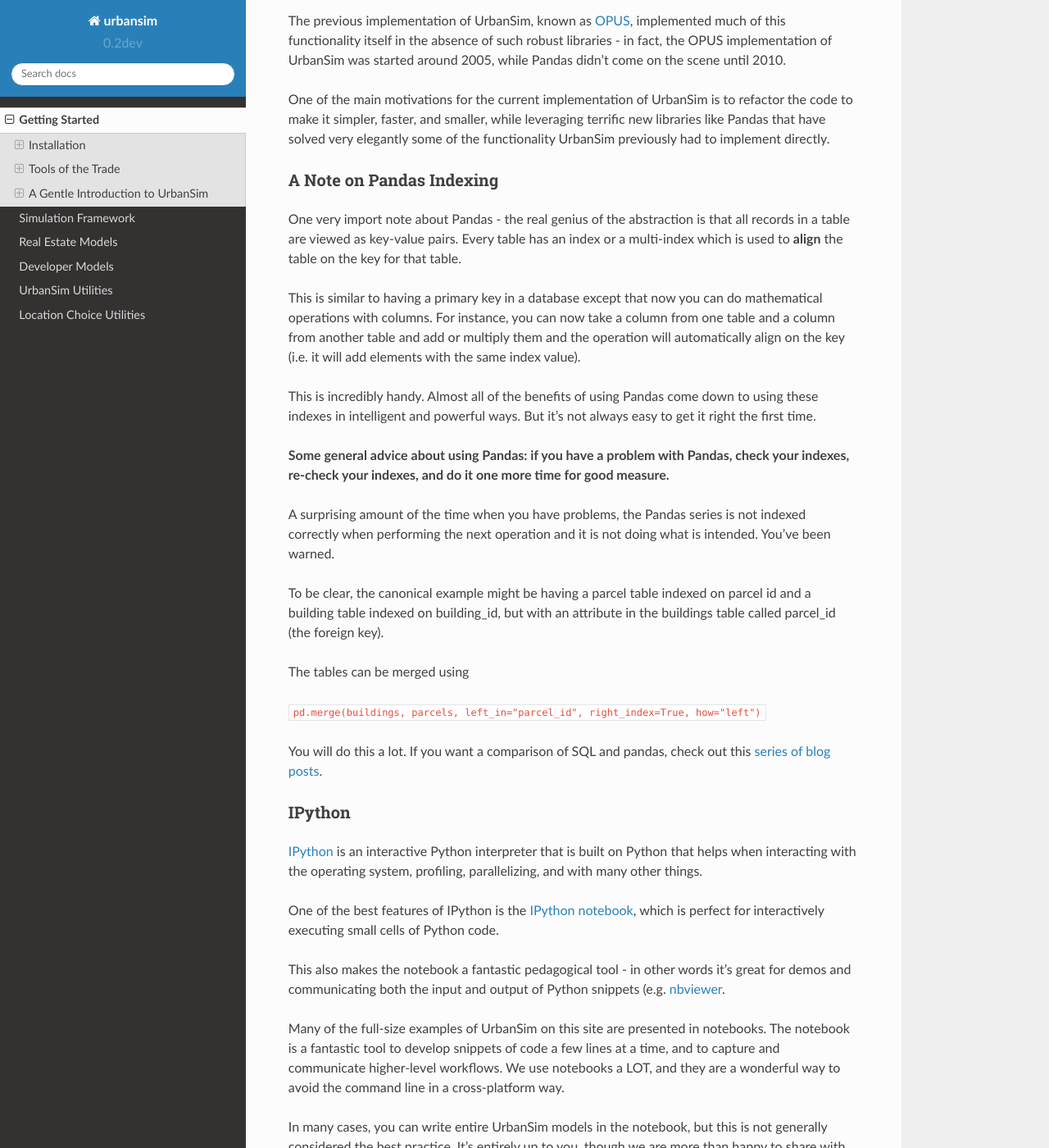
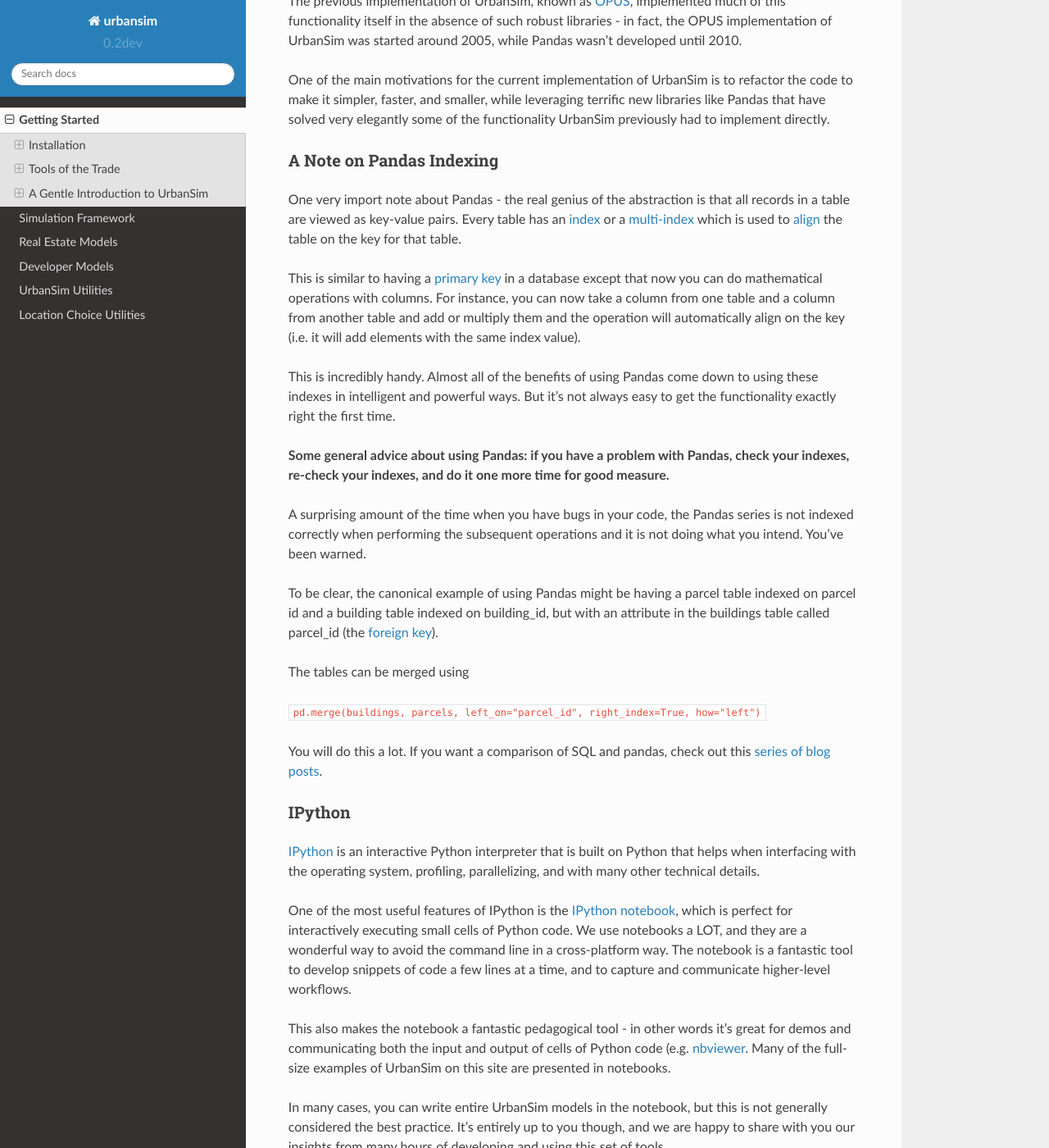
Before and after one commit to UDST/urbansim, a Sphinx documentation site: the page built from docs/gettingstarted.rst, in a window 1280 px wide and 1400 px high, scrolled down 1027 px. Shown: the whole window at 82% size. Built offline with Sphinx 7.4.7 and the Read the Docs theme 2.0.0, drawn with Linux system fonts in a browser that asks for light colours; some of the changed text lies outside the part shown.

Commit message:
proofing the current gettingstarted

```diff
--- a/docs/gettingstarted.rst
+++ b/docs/gettingstarted.rst
@@ -37,46 +37,44 @@
 Pandas
 ~~~~~~
 
-`Pandas <http://pandas.pydata.org>`_ is a data manipulation library written in Python which is an outstanding tool for data manipulation and exploration.  To get started, we recommend Wes McKinney's `10 minute video tour <http://vimeo.com/59324550>`_.
+`Pandas <http://pandas.pydata.org>`_ is a data science library written in Python which is an outstanding tool for data manipulation and exploration.  To get started, we recommend Wes McKinney's `10 minute video tour <http://vimeo.com/59324550>`_.
 
-Pandas is similar to a relational database with a much easier API than SQL, and is has much faster performance.  However, it does not enable multi-user editing of data and transactions the way a database would.
+Pandas is similar to a relational database with a much easier API than SQL, and with much faster performance.  However, it makes no attempt to enable multi-user editing of data and transactions the way a database would.
 
-The previous implementation of UrbanSim, known as `OPUS <http://urbansim.org>`_, implemented much of this functionality itself in the absence of such robust libraries - in fact, the OPUS implementation of UrbanSim was started around 2005, while Pandas didn't come on the scene until 2010.
+The previous implementation of UrbanSim, known as `OPUS <http://urbansim.org>`_, implemented much of this functionality itself in the absence of such robust libraries - in fact, the OPUS implementation of UrbanSim was started around 2005, while Pandas wasn't developed until 2010.
 
 One of the main motivations for the current implementation of UrbanSim is to refactor the code to make it simpler, faster, and smaller, while leveraging terrific new libraries like Pandas that have solved very elegantly some of the functionality UrbanSim previously had to implement directly.
 
 A Note on Pandas Indexing
 ~~~~~~~~~~~~~~~~~~~~~~~~~
 
-One very import note about Pandas - the real genius of the abstraction is that all records in a table are viewed as key-value pairs.  Every table has an index or a multi-index which is used to **align** the table on the key for that table.
+One very import note about Pandas - the real genius of the abstraction is that all records in a table are viewed as key-value pairs.  Every table has an `index <http://pandas.pydata.org/pandas-docs/stable/indexing.html>`_ or a `multi-index <http://pandas.pydata.org/pandas-docs/stable/indexing.html#hierarchical-indexing-multiindex>`_ which is used to `align <http://pandas.pydata.org/pandas-docs/stable/basics.html#aligning-objects-with-each-other-with-align>`_ the table on the key for that table.
 
-This is similar to having a primary key in a database except that now you can do mathematical operations with columns.  For instance, you can now take a column from one table and a column from another table and add or multiply them and the operation will automatically align on the key (i.e. it will add elements with the same index value).
+This is similar to having a `primary key <http://en.wikipedia.org/wiki/Unique_key>`_ in a database except that now you can do mathematical operations with columns.  For instance, you can now take a column from one table and a column from another table and add or multiply them and the operation will automatically align on the key (i.e. it will add elements with the same index value).
 
-This is incredibly handy.  Almost all of the benefits of using Pandas come down to using these indexes in intelligent and powerful ways.  But it's not always easy to get it right the first time.
+This is incredibly handy.  Almost all of the benefits of using Pandas come down to using these indexes in intelligent and powerful ways.  But it's not always easy to get the functionality exactly right the first time.
 
 **Some general advice about using Pandas: if you have a problem with Pandas, check your indexes, re-check your indexes, and do it one more time for good measure.**
 
-A surprising amount of the time when you have problems, the Pandas series is not indexed correctly when performing the next operation and it is not doing what is intended.  You've been warned.
+A surprising amount of the time when you have bugs in your code, the Pandas series is not indexed correctly when performing the subsequent operations and it is not doing what you intend.  You've been warned.
 
-To be clear, the canonical example might be having a parcel table indexed on parcel id and a building table indexed on building_id, but with an attribute in the buildings table called parcel_id (the foreign key).
+To be clear, the canonical example of using Pandas might be having a parcel table indexed on parcel id and a building table indexed on building_id, but with an attribute in the buildings table called parcel_id (the `foreign key <http://en.wikipedia.org/wiki/Foreign_key>`_).
 
 The tables can be merged using
 
-``pd.merge(buildings, parcels, left_in="parcel_id", right_index=True, how="left")``
+``pd.merge(buildings, parcels, left_on="parcel_id", right_index=True, how="left")``
 
 You will do this a lot.  If you want a comparison of SQL and pandas, check out this `series of blog posts <http://www.gregreda.com/2013/01/23/translating-sql-to-pandas-part1/>`_.
 
 IPython
 ~~~~~~~
-`IPython <http://ipython.org/>`_ is an interactive Python interpreter that is built on Python that helps when interacting with the operating system, profiling, parallelizing, and with many other things.
+`IPython <http://ipython.org/>`_ is an interactive Python interpreter that is built on Python that helps when interfacing with the operating system, profiling, parallelizing, and with many other technical details.
 
-One of the best features of IPython is the `IPython notebook <http://ipython.org/notebook.html>`_, which is perfect for interactively executing small cells of Python code.
+One of the most useful features of IPython is the `IPython notebook <http://ipython.org/notebook.html>`_, which is perfect for interactively executing small cells of Python code. We use notebooks a LOT, and they are a wonderful way to avoid the command line in a cross-platform way.  The notebook is a fantastic tool to develop snippets of code a few lines at a time, and to capture and communicate higher-level workflows.
 
-This also makes the notebook a fantastic pedagogical tool - in other words it's great for demos and communicating both the input and output of Python snippets (e.g. `nbviewer <http://nbviewer.ipython.org/>`_.
+This also makes the notebook a fantastic pedagogical tool - in other words it's great for demos and communicating both the input and output of cells of Python code (e.g. `nbviewer <http://nbviewer.ipython.org/>`_.  Many of the full-size examples of UrbanSim on this site are presented in notebooks.
 
-Many of the full-size examples of UrbanSim on this site are presented in notebooks.  The notebook is a fantastic tool to develop snippets of code a few lines at a time, and to capture and communicate higher-level workflows.  We use notebooks a LOT, and they are a wonderful way to avoid the command line in a cross-platform way.
-
-In many cases, you can write entire UrbanSim models in the notebook, but this is not generally considered the best practice.  It's entirely up to you, though we are more than happy to share with you our insights from many hours of use.
+In many cases, you can write entire UrbanSim models in the notebook, but this is not generally considered the best practice.  It's entirely up to you though, and we are happy to share with you our insights from many hours of developing and using this set of tools.
 
 A Gentle Introduction to UrbanSim
 ---------------------------------
@@ -92,14 +90,14 @@
         for model in models:
             model.simulate(model_configuration_parameters)
 
-The set of models varies among the many UrbanSim applications to different regions, due to the data availability and cleanliness, time and resources that could be devoted to the project, and specific research questions that motivated the projects.  The set of models almost always includes at least the following:
+The set of models varies among the many UrbanSim applications to different regions, due to the data availability and cleanliness, the time and resources that can be devoted to the project, and specific research questions that motivated the projects.  The set of models almost always includes at least the following:
 
 Residential Real Estate Models
 ~~~~~~~~~~~~~~~~~~~~~~~~~~~~~~
 
 * **Hedonic Regression Models** estimate and predict real estate prices for different residential building types
 
-* **Location Choice Models** estimate and predict where different types of households will choose to live, usually segmented by income and sometimes by other demographics.  These models are generally coupled with relocation models to capture the varying rates of relocation by households of different demographics.
+* **Location Choice Models** estimate and predict where different types of households will choose to live, and are usually segmented by income and sometimes by other demographics.  These models are generally coupled with relocation models to capture the varying rates of relocation by households of different demographics.
 
 * **Transition models** generate new households/persons to match *control totals* that specify the growth of households by demographics makeup.
 
@@ -108,18 +106,18 @@
 
 * **Hedonic Regression Models** are analogous to the above except for modeling the rent received on non-residential building types.
 
-* **Location Choices Models** are analagous to the above except for modeling the location choices of jobs/establishments, and are usually segmented by employment sector (also includes relocation rates)
+* **Location Choices Models** are analagous to the above except for modeling the location choices of jobs/establishments, and are usually segmented by employment sector (and also include relocation rate models).
 
-* **Transition models** generate new establishments/firms to match *control totals* that specify the growth of businesses usually by sector.
+* **Transition models** generate new jobs/firms to match *control totals* that specify the growth of businesses by sector.
 
 Real Estate Development Models
 ~~~~~~~~~~~~~~~~~~~~~~~~~~~~~~
 
-Some representation of real estate development must be captured to accurately represent regional real estate markets.  In UrbanSim there are several options for modeling the development process, but most users are now moving to the Pro Forma based modeling approach.
+Some representation of real estate development must be modeled to accurately represent regional real estate markets.  In UrbanSim there are several options for modeling the development process, but most users are now moving to the Pro Forma based modeling approach.
 
 * **Development Project Location Choice Models** are the easiest way to represent development, which  sample from all recent development projects, estimate a model on where development is currently being located, and find an appropriate location for a copied development.
 
-* **Pro Forma Developer Models** take the perspective of the developer and measure the profitability of a proposed development by predicting the cash flows from the predicted rent or sales price in a given submarket and comparing these inflows to the anticipated development costs of the project.
+* **Pro Forma Developer Models** take the perspective of the developer and measures the profitability of a proposed development by predicting the cash flows from the predicted rent or sales price in a given submarket and comparing these inflows to the anticipated development costs of the project.
 
   Development will only happen where the predicted rent is high enough to cover costs of construction and a moderate profit, and will occur roughly to meet demand based on the location choice models and control totals.
 
@@ -127,6 +125,6 @@
 
   Development regulations such as comprehensive plans and zoning provide regulatory constraints on what types of developments and what densities can be considered by the model.
 
-It should be noted that many other kinds of models can be included in the simulation loop as well.  Travel model outputs are included where possible as they provide many right-hand-side variables to the models described above.
+It should be noted that many other kinds of models can be included in the simulation loop as well.  For instance, inclusion of scheduled development events is a key element to representing known future development projects.
 
 In general, any Python script that reads and writes data can be included to help answer a specific research question or to model a certain real-world behavior - models can even be parameterized in JSON or YAML and included in the standard model set and an ever-increasing set of functionality will be added over time.
```
